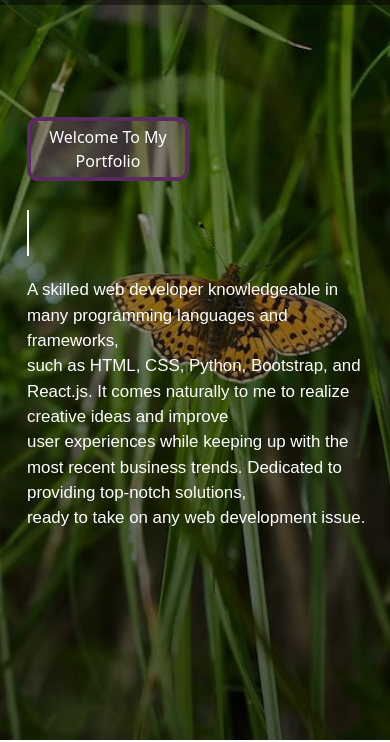
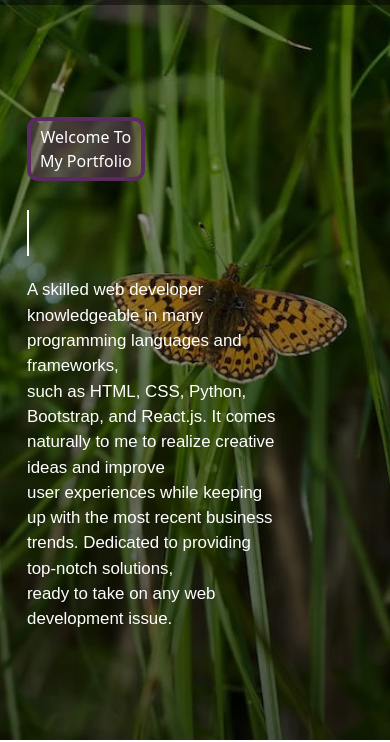
Before and after one commit to muneebhanif/Portfolio, a plain HTML site: page index.html in a window 390 px wide. Shown: the part 104-846 px from the top of the page. Drawn offline with nearby package versions, Linux system fonts and the light colour scheme.

Commit message:
Update style.css

```diff
--- a/style.css
+++ b/style.css
@@ -1,3 +1,4 @@
+@import url('https://fonts.googleapis.com/css2?family=Montserrat:wght@500&display=swap');
 html{
     scroll-behavior: smooth;
 }
@@ -219,7 +220,7 @@ footer {
 }
 @media screen and (max-width:656px){
     .typewriter{
-        width: 22rem;
+       width: 16rem;
     }
     .for-flex{
         display: grid;
```
